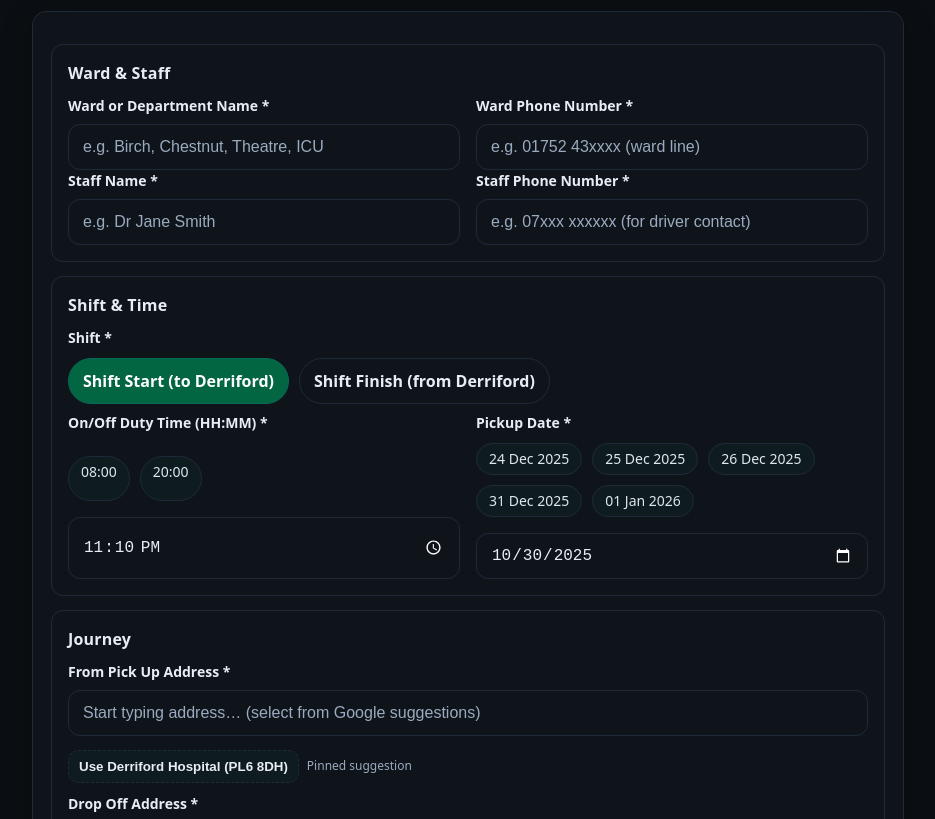
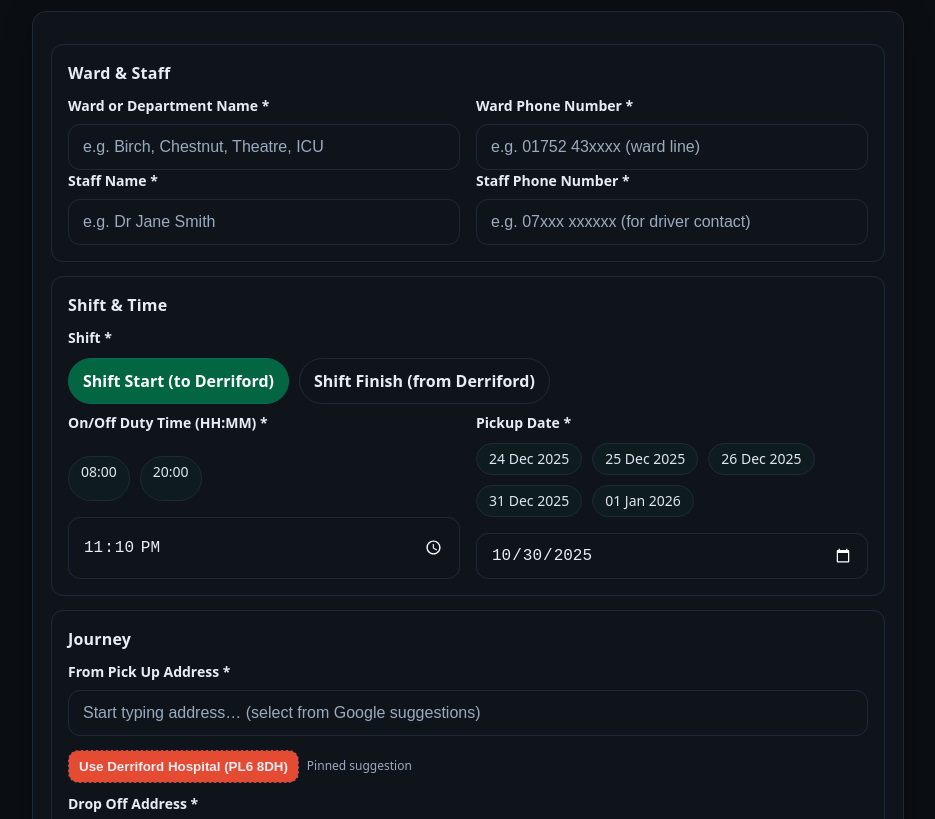
Before and after one commit to Liamneed/needacab-christmas-booking, a website: page public/staff_booker.html in a window 1280 px wide. Shown: the part 91-910 px from the top of the page, without its empty margins (172-1107 px from the left). Drawn offline with Linux system fonts and the dark colour scheme; some packages are replaced by stand-ins of ours.

Commit message:
Change button background color in dark mode

```diff
--- a/public/staff_booker.html
+++ b/public/staff_booker.html
@@ -96,7 +96,7 @@
     }
     .qsugg .qsugg-note{ font-size:12px; color:var(--muted) }
     @media (prefers-color-scheme:dark){
-      .qsugg .qsugg-btn{ background:#0e1b1f; border-color:#1f2a38; color:#e8edf3 }
+      .qsugg .qsugg-btn{ background:#e44b32; border-color:#1f2a38; color:#e8edf3 }
     }
   </style>
 </head>
```
